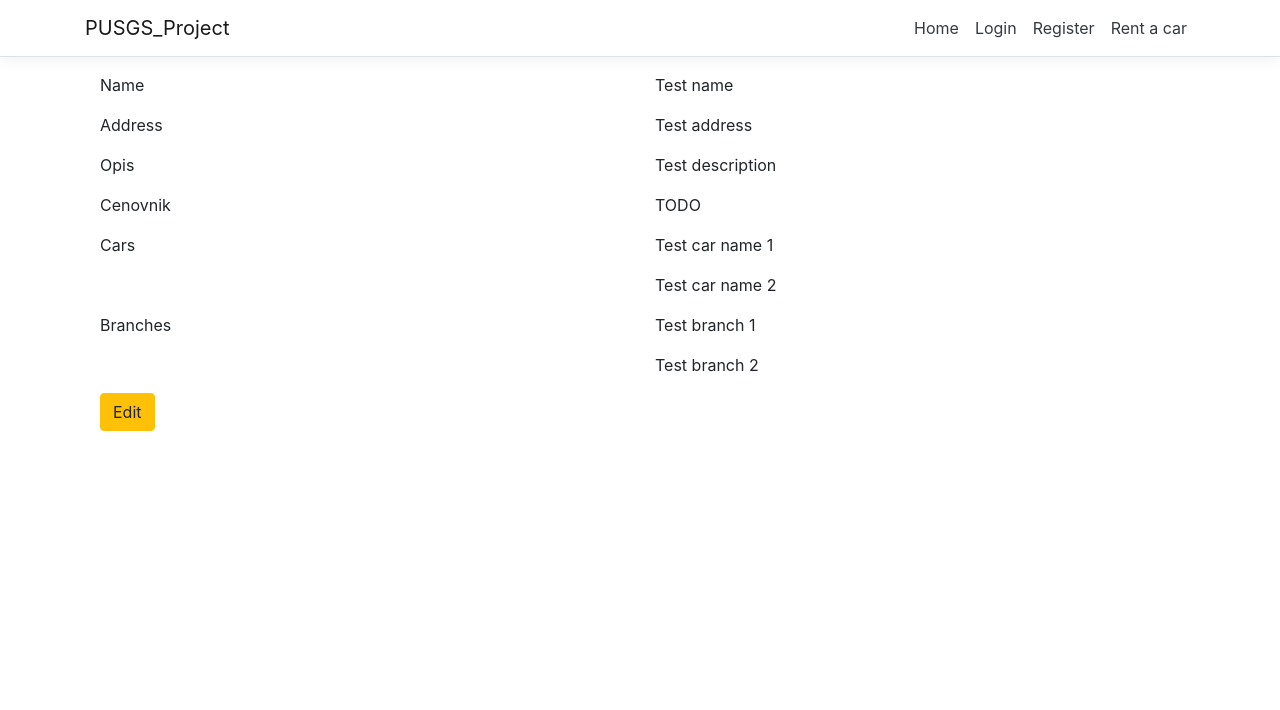
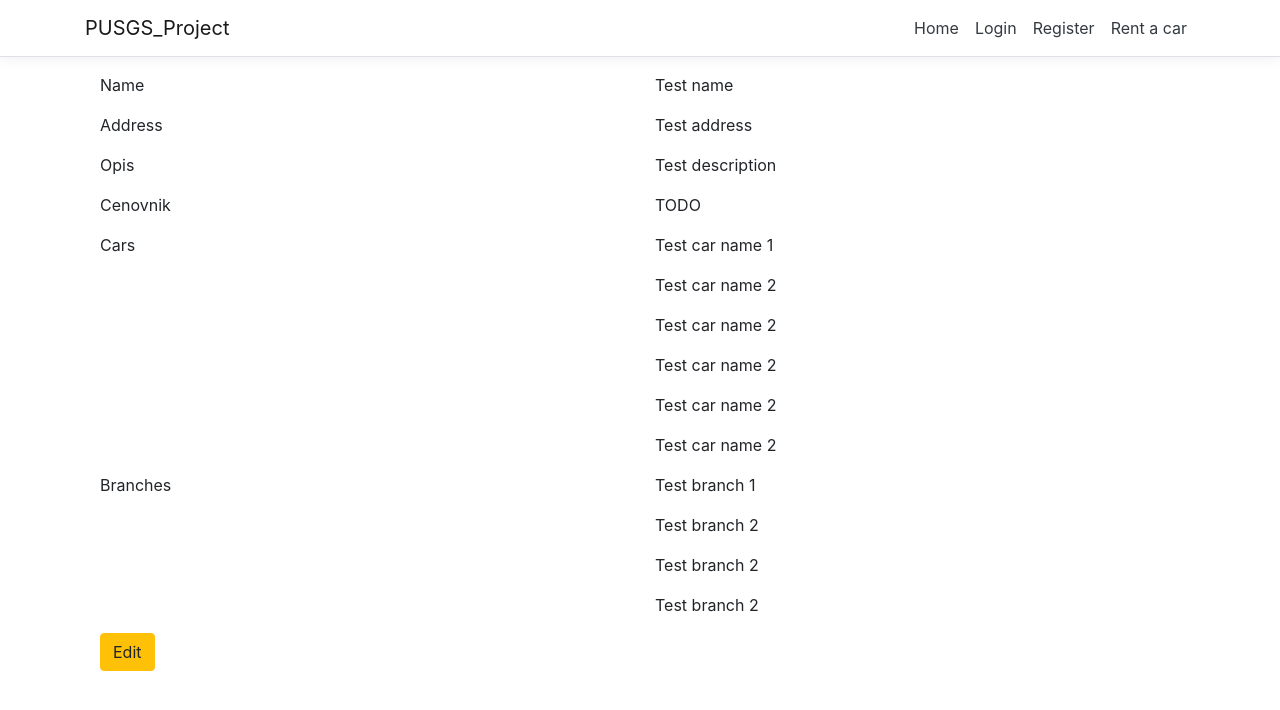
Before and after one commit to SrdjanStankov/Web2_Projekat, an Angular app in the folder PUSGS_Project/PUSGS_Project/ClientApp/: page /rent-a-car in a window 1280 px wide. Shown: the top 710 px of the page. Built offline with nearby package versions, Linux system fonts and the light colour scheme.

Commit message:
Added home screen, updated car and rent-a-car classes

```diff
--- a/PUSGS_Project/PUSGS_Project/ClientApp/src/app/entities/car.ts
+++ b/PUSGS_Project/PUSGS_Project/ClientApp/src/app/entities/car.ts
@@ -1,8 +1,58 @@
 export class Car {
-  name: string;
+
+  private name: string;
+  private passengerNumber: number;
+  private ratings: number[];
+  private reservedFrom: Date = new Date();
+  private reservedTo: Date = new Date();
+
+  get PassengerNumber() {
+    return this.passengerNumber;
+  }
+
+  set PassengerNumber(value: number) {
+    this.passengerNumber = value;
+  }
+
+  get Name() {
+    return this.name;
+  }
+
+  set Name(value: string) {
+    this.name = value;
+  }
 
   constructor(name: string) {
     this.name = name;
+  }
+
+  public addRating(rating: number) {
+    this.ratings.push(rating);
+  }
+
+  public averageRating() {
+    var sum = 0;
+    this.ratings.forEach((val) => {
+      sum += val;
+    });
+
+    return (sum / this.ratings.length).toFixed(2);
+  }
+
+  public reserveCar(reservationStartDate: Date, reservationEndDate: Date): boolean {
+    if (!this.isReserved) {
+      this.reservedFrom = reservationStartDate;
+      this.reservedTo = reservationEndDate;
+      return true;
+    }
+    return false;
+  }
+
+  public isReserved(): boolean {
+    if (this.reservedFrom.getTime() <= Date.now() && Date.now() <= this.reservedTo.getTime()) {
+      return true;
+    }
+    return false;
   }
 
   public toString(): string {
--- a/PUSGS_Project/PUSGS_Project/ClientApp/src/app/entities/rent-a-car.ts
+++ b/PUSGS_Project/PUSGS_Project/ClientApp/src/app/entities/rent-a-car.ts
@@ -2,11 +2,19 @@ import { Car } from "./car";
 
 export class RentACar {
 
-  name: string;
-  address: string;
-  description: string;
-  cars: Car[];
-  branches: string[];
+  private name: string;
+  private address: string;
+  private description: string;
+  // TODO: cenovnik
+  private cars: Car[] = [];
+  private branches: string[] = [];
+  private ratings: number[] = [];
+
+  get Name() { return this.name; }
+  get Address() { return this.address; }
+  get Description() { return this.description; }
+  get Cars() { return this.cars; }
+  get Branches() { return this.branches; }
 
   constructor(name: string, address: string, description: string, branches: string[], cars: Car[]) {
     this.name = name;
@@ -15,4 +23,33 @@ export class RentACar {
     this.branches = branches;
     this.cars = cars;
   }
+
+  public getCar(index: number): Car {
+    return this.cars[index];
+  }
+
+  public addCar(car: Car) {
+    this.cars.push(car);
+  }
+
+  public removeCar(index: number): boolean {
+    if (!this.cars[index].isReserved) {
+      this.cars.splice(index, 1);
+      return true;
+    }
+    return false;
+  }
+
+  public addRating(rating: number) {
+    this.ratings.push(rating);
+  }
+
+  public getAverageRating() {
+    var sum = 0;
+    this.ratings.forEach((val) => {
+      sum += val;
+    });
+
+    return (sum / this.ratings.length).toFixed(2);
+  }
 }
--- a/PUSGS_Project/PUSGS_Project/ClientApp/src/app/home/home.component.html
+++ b/PUSGS_Project/PUSGS_Project/ClientApp/src/app/home/home.component.html
@@ -1,14 +1,53 @@
-<h1>Hello, world!</h1>
-<p>Welcome to your new single-page application, built with:</p>
-<ul>
-  <li><a href='https://get.asp.net/'>ASP.NET Core</a> and <a href='https://msdn.microsoft.com/en-us/library/67ef8sbd.aspx'>C#</a> for cross-platform server-side code</li>
-  <li><a href='https://angular.io/'>Angular</a> and <a href='http://www.typescriptlang.org/'>TypeScript</a> for client-side code</li>
-  <li><a href='http://getbootstrap.com/'>Bootstrap</a> for layout and styling</li>
-</ul>
-<p>To help you get started, we've also set up:</p>
-<ul>
-  <li><strong>Client-side navigation</strong>. For example, click <em>Counter</em> then <em>Back</em> to return here.</li>
-  <li><strong>Angular CLI integration</strong>. In development mode, there's no need to run <code>ng serve</code>. It runs in the background automatically, so your client-side resources are dynamically built on demand and the page refreshes when you modify any file.</li>
-  <li><strong>Efficient production builds</strong>. In production mode, development-time features are disabled, and your <code>dotnet publish</code> configuration automatically invokes <code>ng build</code> to produce minified, ahead-of-time compiled JavaScript files.</li>
-</ul>
-<p>The <code>ClientApp</code> subdirectory is a standard Angular CLI application. If you open a command prompt in that directory, you can run any <code>ng</code> command (e.g., <code>ng test</code>), or use <code>npm</code> to install extra packages into it.</p>
+<div class="d-flex">
+  <ul ngbNav #nav="ngbNav" class="nav-pills col-md-2" orientation="vertical">
+
+    <!-- Prikaz svih aviokompanija -->
+    <li ngbNavItem="top">
+      <a ngbNavLink>Avio kompanije</a>
+      <ng-template ngbNavContent>
+        <div class="card-columns" id="collapsable" [ngbCollapse]="isCollapsed">
+          <div class="card" style="width: 18rem;" *ngFor="">
+            <!-- OVde stavis property od aviokompanija -->
+          </div>
+        </div>
+      </ng-template>
+    </li>
+
+    <!-- Prikaz svih rent-a-car servisa -->
+    <li ngbNavItem="middle">
+      <a ngbNavLink>Rent-a-car kompanije</a>
+      <ng-template ngbNavContent>
+        <div class="card-columns" id="collapsableRAC" [ngbCollapse]="isCollapsedRAC">
+          <div class="card" style="width: 18rem;" *ngFor="let agency of rentACarAgencies">
+
+            <h3 class="card-header">{{agency.Name}}</h3>
+
+            <div class="card-body">
+              <p class="card-text">{{agency.Description}}</p>
+              <div class="card-text">{{agency.Address}}</div>
+              <br />
+              <div ngbDropdown class="d-inline-block">
+                <button class="btn btn-outline-dark" id="dropdownBasic1" ngbDropdownToggle>Cars</button>
+                <div ngbDropdownMenu aria-labelledby="dropdownBasic1">
+                  <button ngbDropdownItem *ngFor="let car of agency.Cars">{{car.Name}}</button>
+                </div>
+              </div>
+              <br />
+              <br />
+              <div ngbDropdown class="d-inline-block">
+                <button class="btn btn-outline-dark" id="dropdownBasic1" ngbDropdownToggle>Branches</button>
+                <div ngbDropdownMenu aria-labelledby="dropdownBasic1">
+                  <button ngbDropdownItem *ngFor="let branch of agency.Branches">{{branch}}</button>
+                </div>
+              </div>
+            </div>
+
+            <div class="card-footer">{{agency.getAverageRating()}}</div>
+          </div>
+        </div>
+      </ng-template>
+    </li>
+  </ul>
+
+  <div [ngbNavOutlet]="nav" class="ml-4"></div>
+</div>
--- a/PUSGS_Project/PUSGS_Project/ClientApp/src/app/home/home.component.ts
+++ b/PUSGS_Project/PUSGS_Project/ClientApp/src/app/home/home.component.ts
@@ -1,8 +1,19 @@
 import { Component } from '@angular/core';
+import { RentACar } from '../entities/rent-a-car';
+import { RentACarService } from '../services/rent-a-car.service';
 
 @Component({
   selector: 'app-home',
   templateUrl: './home.component.html',
 })
 export class HomeComponent {
+
+  public rentACarAgencies: RentACar[];
+  public isCollapsedRAC: boolean;
+  public isCollapsed: boolean;
+
+  constructor(private RACService: RentACarService) {
+    this.rentACarAgencies = RACService.getAgencies();
+  }
+
 }
--- a/PUSGS_Project/PUSGS_Project/ClientApp/src/app/rent-a-car-profile/rent-a-car-profile.component.html
+++ b/PUSGS_Project/PUSGS_Project/ClientApp/src/app/rent-a-car-profile/rent-a-car-profile.component.html
@@ -4,7 +4,7 @@
       <label>Name</label>
     </div>
     <div class="col-md-6">
-      <p>{{rentACar.name}}</p>
+      <p>{{rentACar.Name}}</p>
     </div>
   </div>
   <div class="row">
@@ -12,7 +12,7 @@
       <label>Address</label>
     </div>
     <div class="col-md-6">
-      <p>{{rentACar.address}}</p>
+      <p>{{rentACar.Address}}</p>
     </div>
   </div>
   <div class="row">
@@ -20,7 +20,7 @@
       <label>Opis</label>
     </div>
     <div class="col-md-6">
-      <p>{{rentACar.description}}</p>
+      <p>{{rentACar.Description}}</p>
     </div>
   </div>
   <div class="row">
@@ -36,7 +36,7 @@
       <label>Cars</label>
     </div>
     <div class="col-md-6">
-      <div *ngFor="let car of rentACar.cars">
+      <div *ngFor="let car of rentACar.Cars">
         <p>{{car}}</p>
       </div>
     </div>
@@ -46,7 +46,7 @@
       <label>Branches</label>
     </div>
     <div class="col-md-6">
-      <div *ngFor="let branch of rentACar.branches">
+      <div *ngFor="let branch of rentACar.Branches">
         <p>{{branch}}</p>
       </div>
     </div>
--- a/PUSGS_Project/PUSGS_Project/ClientApp/src/app/services/rent-a-car.service.ts
+++ b/PUSGS_Project/PUSGS_Project/ClientApp/src/app/services/rent-a-car.service.ts
@@ -10,10 +10,33 @@ export class RentACarService {
   agencies: RentACar[] = [];
 
   constructor() {
-    const agency = new RentACar(
+    let agency = new RentACar(
       "Test name",
       "Test address",
       "Test description",
+      [
+        "Test branch 1",
+        "Test branch 2",
+        "Test branch 2",
+        "Test branch 2",
+      ],
+      [
+        new Car("Test car name 1"),
+        new Car("Test car name 2"),
+        new Car("Test car name 2"),
+        new Car("Test car name 2"),
+        new Car("Test car name 2"),
+        new Car("Test car name 2"),
+      ]
+    );
+    agency.addRating(4);
+    agency.addRating(3);
+    agency.addRating(6);
+
+    let agency2 = new RentACar(
+      "Test name 2",
+      "Test address 2",
+      "Test description 2",
       [
         "Test branch 1",
         "Test branch 2",
@@ -23,8 +46,21 @@ export class RentACarService {
         new Car("Test car name 2"),
       ]
     );
+    agency2.addRating(4);
+    agency2.addRating(5);
+    agency2.addRating(7);
+
 
     this.agencies.push(agency);
+    this.agencies.push(agency2);
+    this.agencies.push(agency);
+    this.agencies.push(agency2);
+    this.agencies.push(agency);
+    this.agencies.push(agency2);
+  }
+
+  getAgencies(): RentACar[] {
+    return this.agencies;
   }
 
   getAgency(id: number): RentACar {
```
